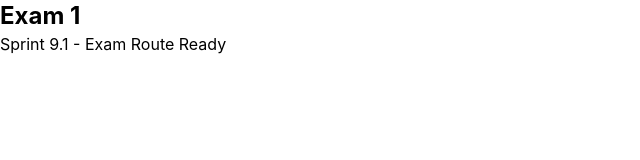
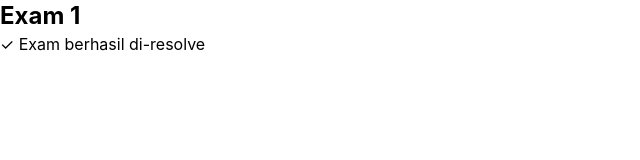
Before and after one commit to dianpriatna/jlpt-exam, a SvelteKit app: page /exam/1 in a window 1280 px wide. Shown: the top 160 px of the page, without its empty margins (0-640 px from the left). Built offline with nearby package versions, Linux system fonts and the light colour scheme; no server answers.

Commit message:
feat: connect exam route to resolver

```diff
--- a/src/routes/exam/[id]/+page.svelte
+++ b/src/routes/exam/[id]/+page.svelte
@@ -1,7 +1,10 @@
 <script>
 	import { page } from '$app/state';
+	import { examResolver } from '$lib/resolvers/exam';
 
-	const examId = $derived(page.params.id);
+	const examId = $derived(Number(page.params.id));
+
+	const resolvedExam = $derived(examResolver.resolve(examId));
 </script>
 
 <svelte:head>
@@ -12,4 +15,8 @@
 	Exam {examId}
 </h1>
 
-<p class="text-base-content/70">Sprint 9.1 - Exam Route Ready</p>
+{#if resolvedExam}
+	<p class="text-success">✓ Exam berhasil di-resolve</p>
+{:else}
+	<p class="text-error">✗ Exam tidak ditemukan</p>
+{/if}
```
